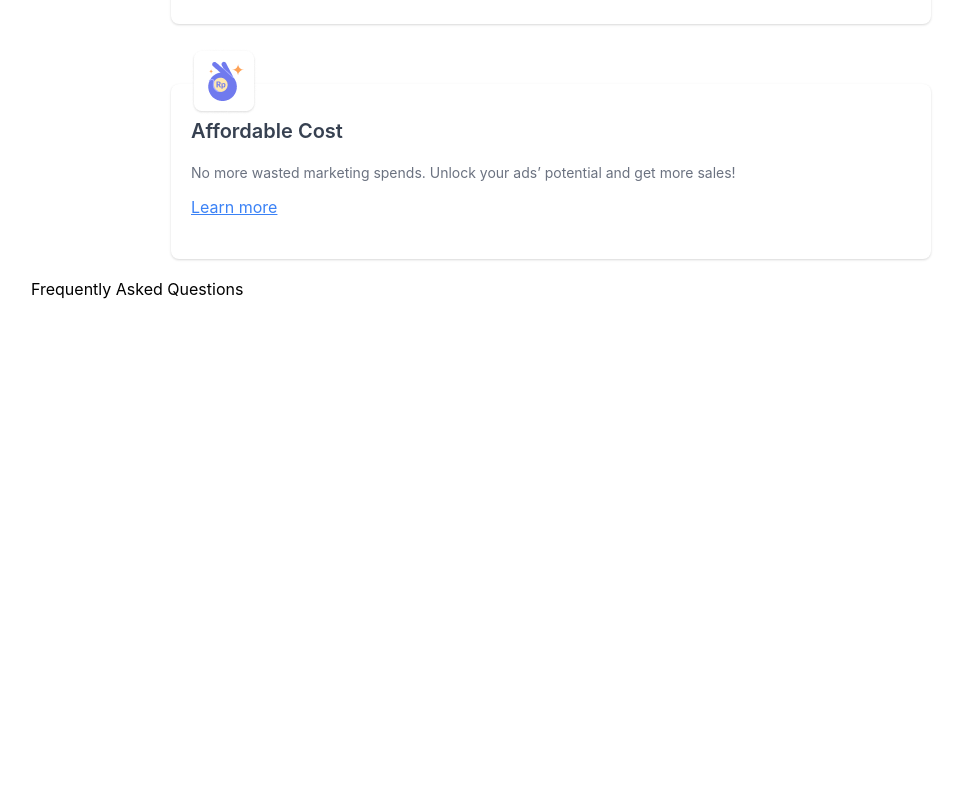
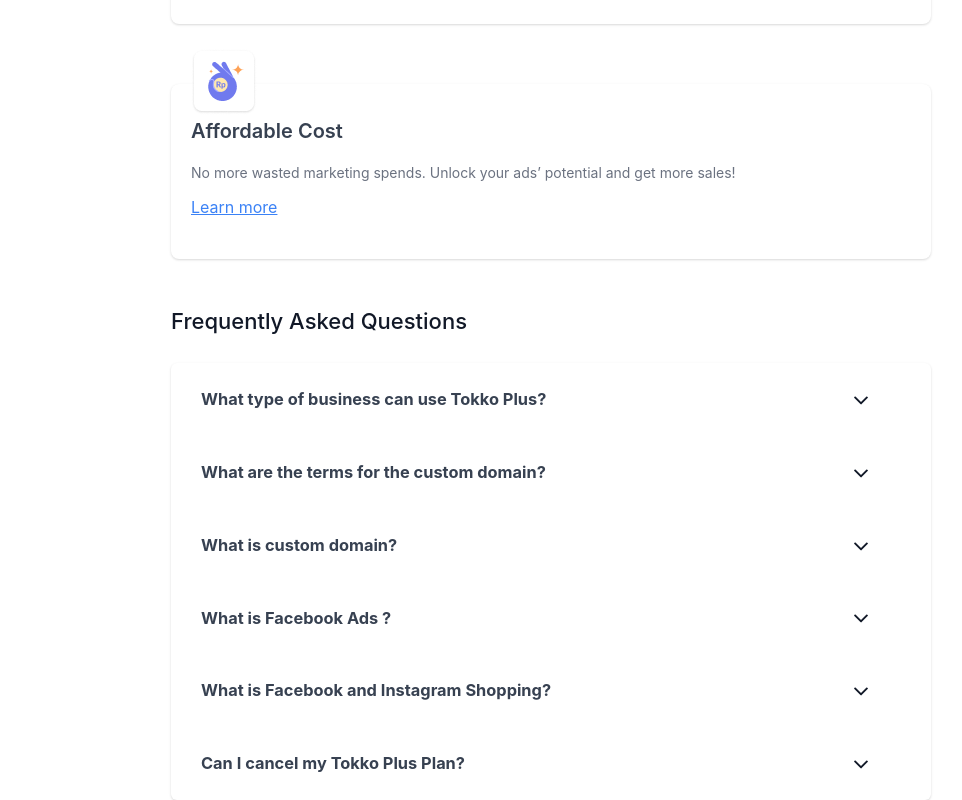
Before and after one commit to Balagopalsn/Practice, a React (Create React App) app: page / in a window 1280 px wide. Shown: the part 1131-1931 px from the top of the page, without its empty margins (109-1071 px from the left). Before the commit the page ends 1430 px from the top, so only its background shows below. Built offline with nearby package versions, Linux system fonts and the light colour scheme.

Commit message:
accordion added

```diff
--- a/src/components/Accordion/Accordion.css
+++ b/src/components/Accordion/Accordion.css
@@ -0,0 +1,52 @@
+.accordion {
+  display: flex;
+  flex-direction: column;
+}
+.item {
+  display: flex;
+  flex-direction: column;
+  padding: 10px 30px 10px;
+}
+.title {
+  display: flex;
+  justify-content: space-between;
+  margin-right: 30px;
+  font-family: Inter;
+  font-style: normal;
+  font-weight: 500;
+  font-size: 14px;
+  line-height: 20px;
+  color: #374151;
+  user-select: none;
+}
+.content {
+  color: grey;
+  overflow: hidden;
+  max-height: 0;
+  transition: all 0.5s cubic-bezier(0, 1, 0, 1);
+  font-family: Inter;
+  font-style: normal;
+  font-weight: normal;
+  font-size: 14px;
+  line-height: 32px;
+  margin-right: 20px;
+}
+.content.show {
+  height: auto;
+  font-family: Inter;
+  font-style: normal;
+  font-weight: normal;
+  font-size: 14px;
+  line-height: 32px;
+  max-height: 9999px;
+  transition: all 0.5s cubic-bezier(1, 0, 1, 0);
+  font-family: Inter;
+  font-style: normal;
+  font-weight: normal;
+  font-size: 14px;
+  line-height: 32px;
+  margin-right: 20px;
+}
+.topdown {
+  margin-top: 17px;
+}
--- a/src/components/Accordion/Accordion.js
+++ b/src/components/Accordion/Accordion.js
@@ -1,11 +1,39 @@
-import React from 'react'
+import React from "react";
+import { Data } from "./Data";
+import { useState } from "react";
+import "./Accordion.css";
+import upIcon from "./Chevron up.png";
+import downIcon from "./Chevron down.png";
 
 const Accordion = () => {
-    return (
-        <div>
+  const [selected, setSelected] = useState(null);
+  const toggle = (i) => {
+    if (selected === i) {
+      return setSelected(null);
+    }
+    setSelected(i);
+  };
+  return (
+    <div className="accordion">
+      {Data.map((item, i) => (
+        <div className="item">
+          <div className="title" onClick={() => toggle(i)}>
+            <h3>{item.title}</h3>
+            <div>
+              {selected === i ? (
+                <img src={upIcon} className="topdown"></img>
+              ) : (
+                <img src={downIcon} className="topdown"></img>
+              )}
+            </div>
+          </div>
+          <div className={selected === i ? "content show" : "content"}>
+            {item.content}
+          </div>
+        </div>
+      ))}
+    </div>
+  );
+};
 
-        </div>
-    )
-}
-
-export default Accordion
+export default Accordion;
--- a/src/components/MainBar.css
+++ b/src/components/MainBar.css
@@ -149,3 +149,23 @@
   margin-right: 80px;
   padding-right: 100px;
 }
+.accordiondata {
+  margin-left: 140px;
+  margin-top: 30px;
+  margin-right: 240px;
+}
+.faq {
+  color: #111827;
+  font-family: Inter;
+  font-style: normal;
+  font-weight: 500;
+  font-size: 22px;
+  line-height: 24px;
+  margin-bottom: 30px;
+}
+
+.accordioncontents {
+  background: #ffffff;
+  box-shadow: 0px 1px 3px rgba(0, 0, 0, 0.1), 0px 1px 2px rgba(0, 0, 0, 0.06);
+  border-radius: 6px;
+}
--- a/src/components/MainBar.js
+++ b/src/components/MainBar.js
@@ -13,6 +13,7 @@
 import img2 from "./usp image (1).png";
 import img3 from "./usp.png";
 import img4 from "./usp (1).png";
+import Accordion from "./Accordion/Accordion";
 
 const mainData = [
   {
@@ -105,7 +106,12 @@
             image={img4}
           />
         </div>
-        <div className="accordiondata">Frequently Asked Questions</div>
+        <div className="accordiondata">
+          <div className="faq">Frequently Asked Questions</div>
+          <div className="accordioncontents">
+            <Accordion />
+          </div>
+        </div>
       </div>
     </div>
   );
```
Also changed, not shown: src/components/Accordion/Chevron down.png (added), src/components/Accordion/Chevron up.png (added).
